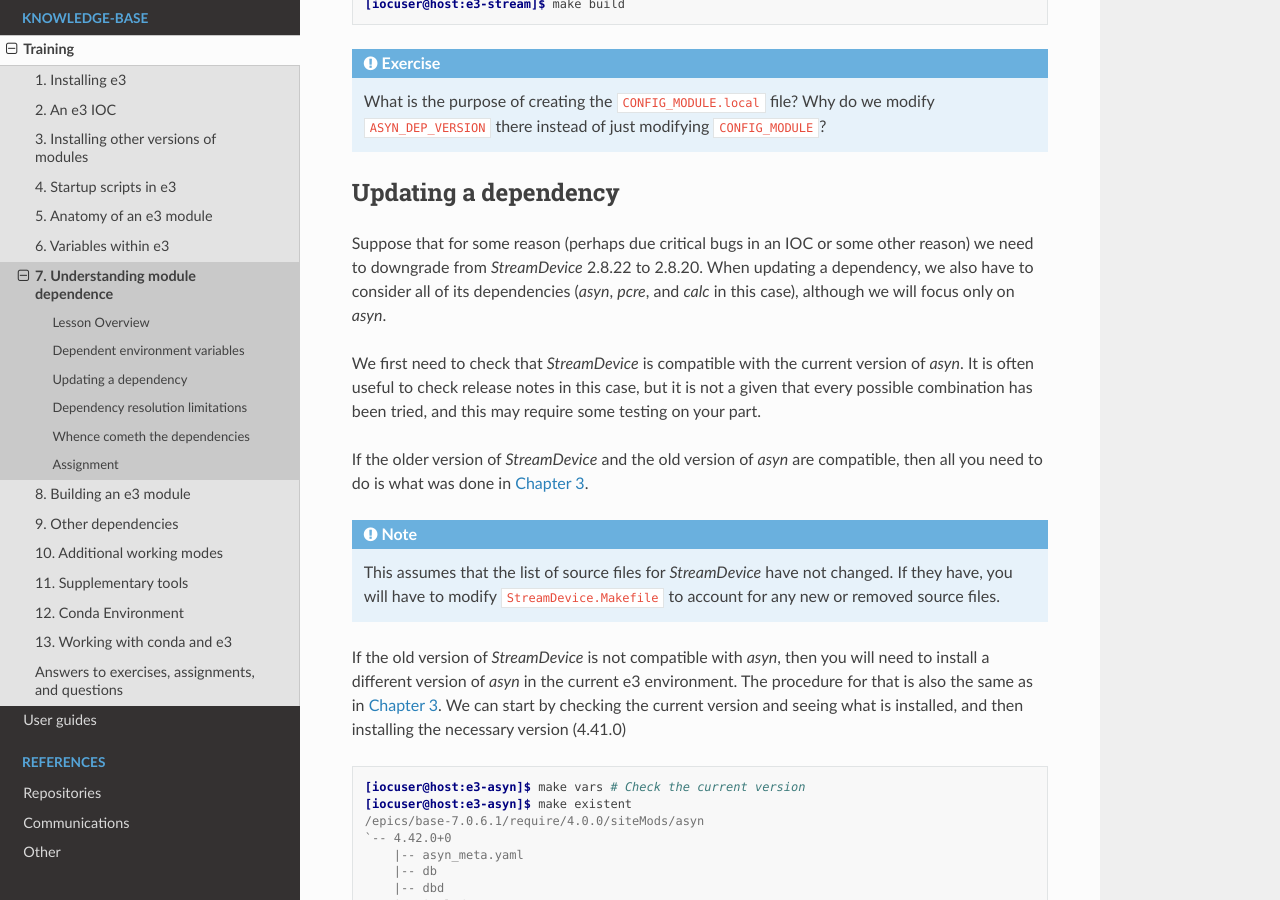
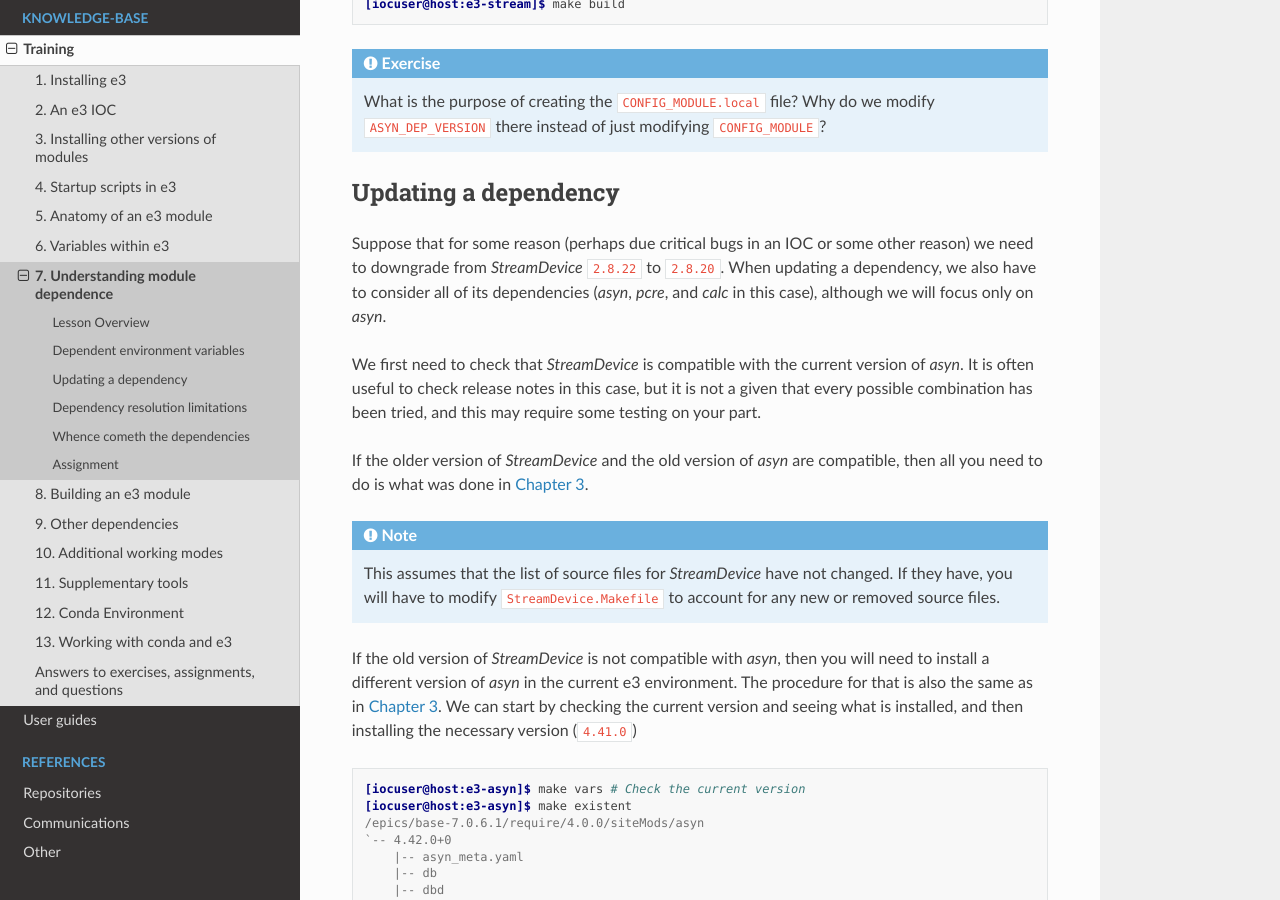
Before and after one commit to ttkorhonen/e3pages, a Sphinx documentation site: the page built from docs/kb/training/workbook/7_module_deps.md, in a window 1280 px wide and 900 px high, scrolled down 2120 px. Built offline with Sphinx 7.4.7 and the Read the Docs theme 2.0.0, drawn with Linux system fonts in a browser that asks for light colours; some of the changed text lies outside the part shown.

````diff
--- a/docs/kb/training/workbook/7_module_deps.md
+++ b/docs/kb/training/workbook/7_module_deps.md
@@ -112,7 +112,7 @@ What is the purpose of creating the `CONFIG_MODULE.local` file? Why do we modify
 ## Updating a dependency
 
 Suppose that for some reason (perhaps due critical bugs in an IOC or some other
-reason) we need to downgrade from *StreamDevice* 2.8.22 to 2.8.20. When updating
+reason) we need to downgrade from *StreamDevice* `2.8.22` to `2.8.20`. When updating
 a dependency, we also have to consider all of its dependencies (*asyn*, *pcre*,
 and *calc* in this case), although we will focus only on *asyn*.
 
@@ -135,7 +135,7 @@ If the old version of *StreamDevice* is not compatible with *asyn*, then you
 will need to install a different version of *asyn* in the current e3 environment.
 The procedure for that is also the same as in [Chapter 3](3_module_versions.md).
 We can start by checking the current version and seeing what is installed, and
-then installing the necessary version (4.41.0)
+then installing the necessary version (`4.41.0`)
 
 ```console
 [iocuser@host:e3-asyn]$ make vars # Check the current version
@@ -255,8 +255,8 @@ versions) when `require stream` occurs during IOC startup. In that sense,
 
 If there are any conflicts in this process, then *require* will shut the IOC
 down. This is what happens when you run `iocsh -r asyn -r stream` above:
-since no version is specified for *asyn*, the latest version (4.42.0) is loaded.
-Then when *StreamDevice* is loaded, it depends on *asyn* 4.42.0. The loaded
+since no version is specified for *asyn*, the latest version (`4.42.0`) is loaded.
+Then when *StreamDevice* is loaded, it depends on *asyn* `4.42.0`. The loaded
 version of *asyn* and the requested version of *asyn* differ, so *require* shuts
 the IOC down.
 
@@ -264,7 +264,7 @@ This is a sneak-preview of so-called *dependency hell*; in this case, the
 solution is simple. Since *asyn* is only really being loaded due to
 *StreamDevice*'s dependency, the solution is to only load *StreamDevice*
 directly and let it take care of loading the correct version of *asyn*. However,
-what happens if you need to use *StreamDevice*, which depends on *asyn* 4.42.0,
+what happens if you need to use *StreamDevice*, which depends on *asyn* `4.42.0`,
 and a version of *modbus* which depends on a different version of *asyn*?
 
 In general the best practice when writing a startup script for an IOC is only to
````
Also changed, not shown: docs/kb/training/workbook/13_working_with_e3_conda.md (+4 -4 lines), docs/kb/training/workbook/1_installing_e3.md (+2 -2 lines), docs/kb/training/workbook/2_e3_ioc.md (+3 -3 lines), docs/kb/training/workbook/5_module_anatomy.md (+4 -4 lines).
